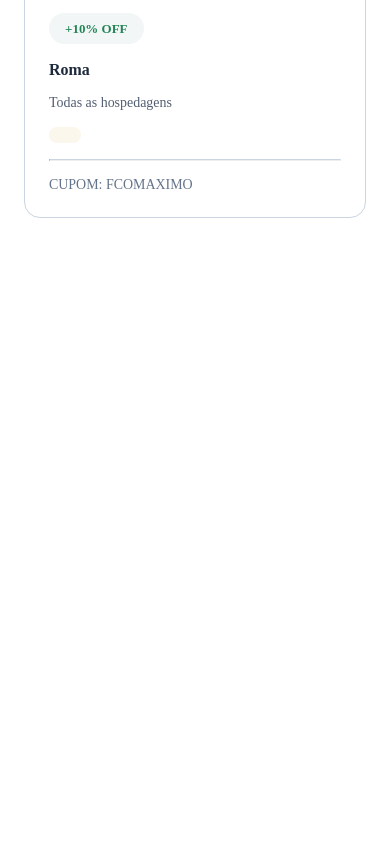
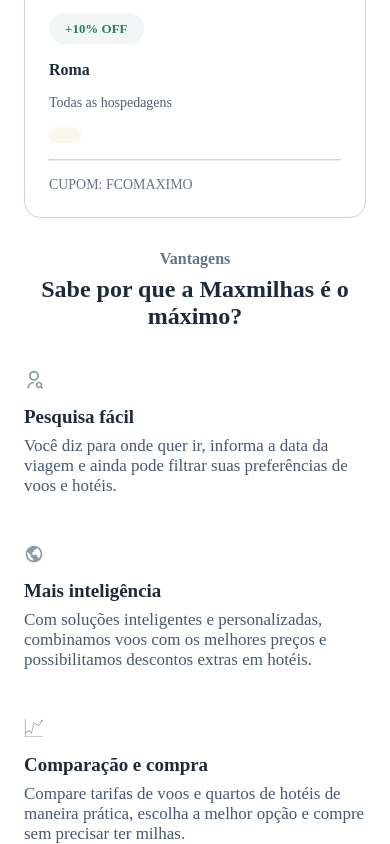
Before and after one commit to VictorYuriTC/max-milhas-clone, a Next.js app: page / in a window 390 px wide. Shown: the part 2197-3041 px from the top of the page. Before the commit the page ends 2415 px from the top, so only its background shows below. Built offline with nearby package versions, Linux system fonts and the light colour scheme.

Commit message:
feat: complete `AdvantagesSection` on `Home` page
section already responsive

```diff
--- a/src/atomic/pages/HomeView/HomeView.tsx
+++ b/src/atomic/pages/HomeView/HomeView.tsx
@@ -1,3 +1,4 @@
+import AdvantagesSection from "./sections/AdvantagesSection/AdvantagesSection";
 import DestinationsSection from "./sections/DestinationsSection/DestinationsSection";
 import { PageContainer } from "./styles";
 
@@ -5,6 +6,8 @@
   return (
     <PageContainer>
       <DestinationsSection />
+
+      <AdvantagesSection />
     </PageContainer>
   );
 }
--- /dev/null
+++ b/src/atomic/pages/HomeView/sections/AdvantagesSection/AdvantagesSection.tsx
@@ -0,0 +1,49 @@
+import AdvantageCard, {
+  IAdvantage,
+} from "./components/AdvantageCard/AdvantageCard";
+import { CardsContainer, PreTitle, SectionContainer, Title } from "./styles";
+import { RiUserSearchLine } from "react-icons/ri";
+import { BiWorld } from "react-icons/bi";
+import { GiChart } from "react-icons/gi";
+
+const mocks: IAdvantage[] = [
+  {
+    id: 1,
+    title: "Pesquisa fácil",
+    description:
+      "Você diz para onde quer ir, informa a data da viagem e ainda pode filtrar suas preferências de voos e hotéis.",
+    svg: <RiUserSearchLine style={{ width: "100%", height: "100%" }} />,
+  },
+
+  {
+    id: 2,
+    title: "Mais inteligência",
+    description:
+      "Com soluções inteligentes e personalizadas, combinamos voos com os melhores preços e possibilitamos descontos extras em hotéis.",
+    svg: <BiWorld style={{ width: "100%", height: "100%" }} />,
+  },
+
+  {
+    id: 3,
+    title: "Comparação e compra",
+    description:
+      "Compare tarifas de voos e quartos de hotéis de maneira prática, escolha a melhor opção e compre sem precisar ter milhas.",
+    svg: <GiChart style={{ width: "100%", height: "100%" }} />,
+  },
+];
+
+export default function AdvantagesSection() {
+  return (
+    <SectionContainer>
+      <PreTitle>Vantagens</PreTitle>
+
+      <Title>Sabe por que a Maxmilhas é o máximo?</Title>
+
+      <CardsContainer>
+        {mocks.map((advantage) => (
+          <AdvantageCard key={advantage.id} advantage={advantage} />
+        ))}
+      </CardsContainer>
+    </SectionContainer>
+  );
+}
--- /dev/null
+++ b/src/atomic/pages/HomeView/sections/AdvantagesSection/components/AdvantageCard/AdvantageCard.tsx
@@ -0,0 +1,33 @@
+import { ReactNode } from "react";
+import {
+  ComponentContainer,
+  Description,
+  SvgContainer,
+  TextContentContainer,
+  Title,
+} from "./styles";
+
+export interface IAdvantage {
+  id: number;
+  svg: ReactNode;
+  title: string;
+  description: string;
+}
+
+interface IProps {
+  advantage: IAdvantage;
+}
+
+export default function AdvantageCard(props: IProps) {
+  return (
+    <ComponentContainer>
+      <SvgContainer>{props.advantage.svg}</SvgContainer>
+
+      <TextContentContainer>
+        <Title>{props.advantage.title}</Title>
+
+        <Description>{props.advantage.description}</Description>
+      </TextContentContainer>
+    </ComponentContainer>
+  );
+}
--- /dev/null
+++ b/src/atomic/pages/HomeView/sections/AdvantagesSection/components/AdvantageCard/styles.ts
@@ -0,0 +1,31 @@
+import { Colors } from "@/foundations/Colors/Colors";
+import styled from "styled-components";
+
+export const ComponentContainer = styled.div`
+  display: flex;
+  flex-direction: column;
+`;
+
+export const SvgContainer = styled.div`
+  color: ${Colors.GRAY_500};
+  width: 20px;
+  height: 20px;
+`;
+
+export const TextContentContainer = styled.div`
+  padding-top: 16px;
+  display: flex;
+  flex-direction: column;
+`;
+
+export const Title = styled.h3`
+  color: ${Colors.DARK};
+  font-size: calc(17px + 0.5vw);
+`;
+
+export const Description = styled.p`
+  padding-top: 8px;
+  color: ${Colors.GRAY_200};
+  font-size: calc(16px + 0.25vw);
+  font-weight: 500;
+`;
--- /dev/null
+++ b/src/atomic/pages/HomeView/sections/AdvantagesSection/styles.ts
@@ -0,0 +1,32 @@
+import { Colors } from "@/foundations/Colors/Colors";
+import { Media } from "@/foundations/Media/Media";
+import styled from "styled-components";
+
+export const SectionContainer = styled.section`
+  display: flex;
+  flex-direction: column;
+  padding-top: 32px;
+`;
+
+export const PreTitle = styled.h4`
+  color: ${Colors.GRAY_400};
+  text-align: center;
+`;
+
+export const Title = styled.h2`
+  padding-top: 8px;
+  color: ${Colors.DARK};
+  text-align: center;
+`;
+
+export const CardsContainer = styled.div`
+  padding-top: 40px;
+  display: flex;
+  column-gap: 24px;
+  row-gap: 48px;
+  flex-direction: column;
+
+  @media screen and (min-width: ${Media.MEDIA_760}) {
+    flex-direction: row;
+  }
+`;
--- a/src/atomic/pages/HomeView/sections/DestinationsSection/components/DestinationCard/DestinationCard.tsx
+++ b/src/atomic/pages/HomeView/sections/DestinationsSection/components/DestinationCard/DestinationCard.tsx
@@ -12,7 +12,7 @@
   ImageContainer,
   TextContentContainer,
 } from "./styles";
-import RoundedTab from "@/atomic/organism/atoms/RoundedTab/RoundedTab";
+import RoundedTab from "@/atomic/atoms/RoundedTab/RoundedTab";
 import Image from "next/image";
 
 interface IProps {
--- a/src/foundations/Colors/Colors.ts
+++ b/src/foundations/Colors/Colors.ts
@@ -12,6 +12,7 @@
   GOLD_DARK = "#7E5307",
   GOLD_LIGHT = "#fcf7ed",
 
+  GRAY_200 = "#475872",
   GRAY_300 = "#515E71",
   GRAY_400 = "#64748B",
   GRAY_500 = "#8E9AAA",
```
Also changed, not shown: src/atomic/atoms/RoundedTab/RoundedTab.tsx (renamed from src/atomic/organism/atoms/RoundedTab/RoundedTab.tsx), src/atomic/atoms/RoundedTab/styles.ts (renamed from src/atomic/organism/atoms/RoundedTab/styles.ts).
